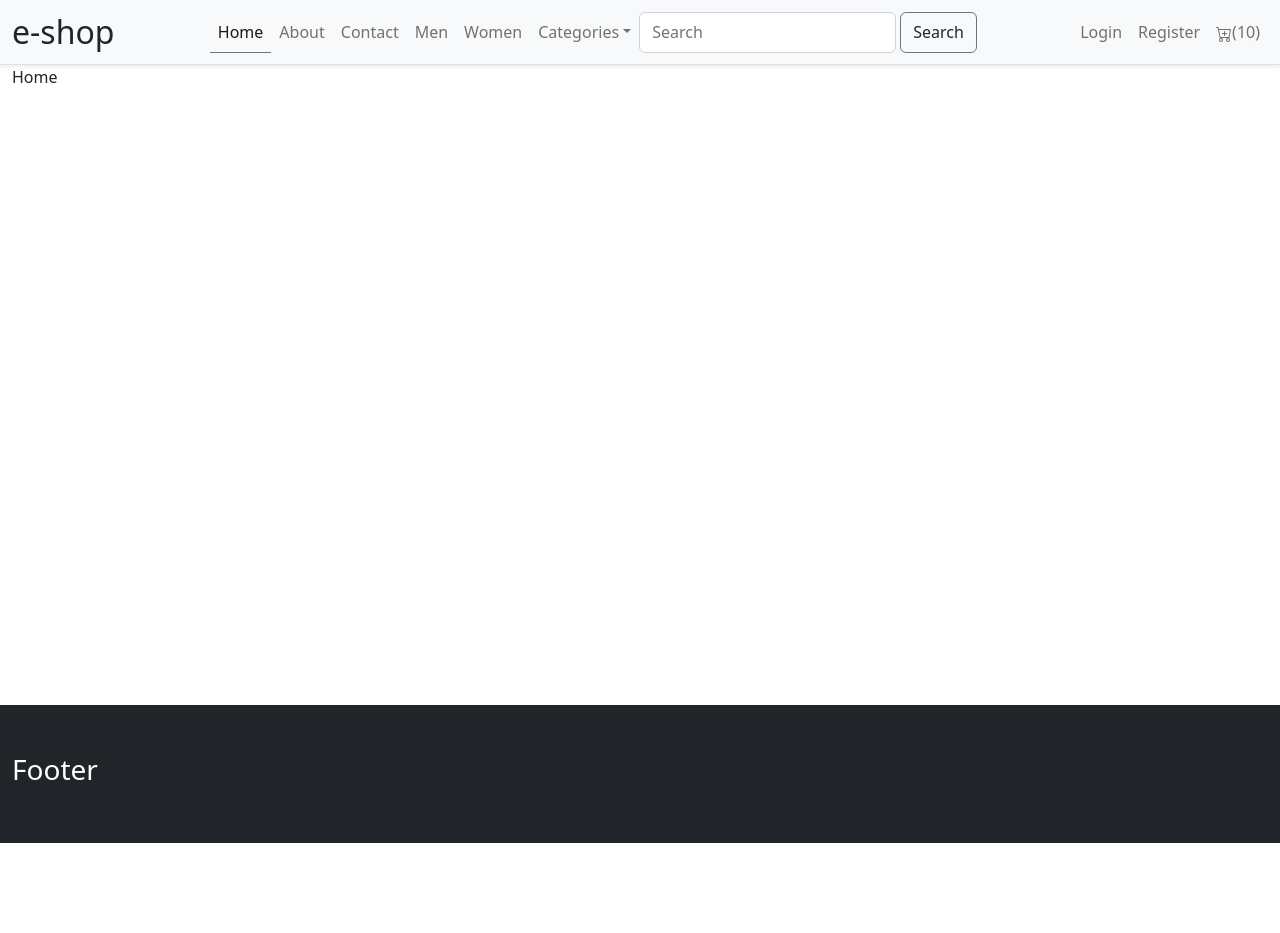
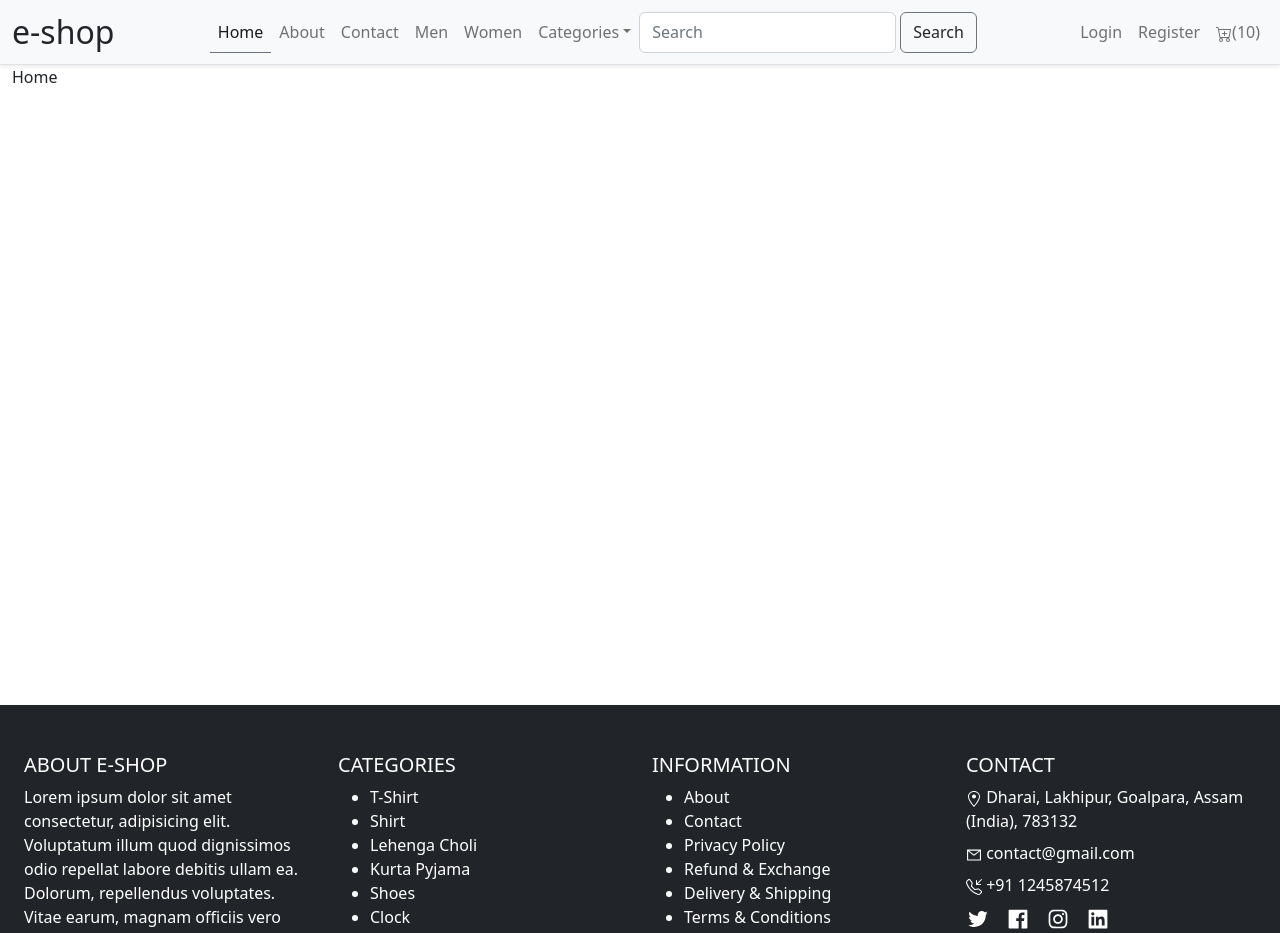
Before and after one commit to rezzakali/e-commerce, a React (Vite) app in the folder client/: page / in a window 1280 px wide. Shown: the top 933 px of the page. Before the commit the page ends 843 px from the top, so only its background shows below. Built offline with nearby package versions, Linux system fonts and the light colour scheme.

Commit message:
footer code push

```diff
--- /dev/null
+++ b/client/src/components/CategoriesLists.jsx
@@ -0,0 +1,19 @@
+import React from 'react';
+import { Nav } from 'react-bootstrap';
+import { LinkContainer } from 'react-router-bootstrap';
+
+function CategoriesLists({ items }) {
+  return (
+    <ul>
+      {items.map((item) => (
+        <li key={item.id}>
+          <LinkContainer to={item.link}>
+            <Nav.Link to={item.link}>{item.title}</Nav.Link>
+          </LinkContainer>
+        </li>
+      ))}
+    </ul>
+  );
+}
+
+export default CategoriesLists;
--- a/client/src/components/Footer.jsx
+++ b/client/src/components/Footer.jsx
@@ -1,9 +1,129 @@
 import React from 'react';
+import { Col, Container, Row } from 'react-bootstrap';
+import { AiOutlineMail } from 'react-icons/ai';
+import { BsTelephoneInbound } from 'react-icons/bs';
+import { GoLocation } from 'react-icons/go';
+import { NavLink } from 'react-router-dom';
+import InformationsLists from './InformationsLists';
+import SocialMedia from './SocialMedia';
+import CategoriesLists from './categoriesLists';
 
 function Footer() {
+  const categoriesItems = [
+    {
+      id: 1,
+      link: '/',
+      title: 'T-Shirt',
+    },
+    {
+      id: 2,
+      link: '/',
+      title: 'Shirt',
+    },
+    {
+      id: 3,
+      link: '/',
+      title: 'Lehenga Choli',
+    },
+    {
+      id: 4,
+      link: '/',
+      title: 'Kurta Pyjama',
+    },
+    {
+      id: 5,
+      link: '/',
+      title: 'Shoes',
+    },
+    {
+      id: 6,
+      link: '/',
+      title: 'Clock',
+    },
+  ];
+  const informationItems = [
+    {
+      id: 1,
+      link: '/',
+      title: 'About',
+    },
+    {
+      id: 2,
+      link: '/',
+      title: 'Contact',
+    },
+    {
+      id: 3,
+      link: '/',
+      title: 'Privacy Policy',
+    },
+    {
+      id: 4,
+      link: '/',
+      title: 'Refund & Exchange',
+    },
+    {
+      id: 5,
+      link: '/',
+      title: 'Delivery & Shipping',
+    },
+    {
+      id: 6,
+      link: '/',
+      title: 'Terms & Conditions',
+    },
+  ];
+
   return (
     <footer className="container-fluid bg-dark text-white py-5">
-      <h3>Footer</h3>
+      <Container fluid>
+        <Row>
+          <Col sm={12} md={6} lg={3}>
+            <h5 className="text-uppercase">About e-shop</h5>
+            <p className="text-justify">
+              Lorem ipsum dolor sit amet consectetur, adipisicing elit.
+              Voluptatum illum quod dignissimos odio repellat labore debitis
+              ullam ea. Dolorum, repellendus voluptates. Vitae earum, magnam
+              officiis vero excepturi architecto unde illo.
+            </p>
+          </Col>
+          <Col sm={12} md={6} lg={3}>
+            <h5 className="text-uppercase">categories</h5>
+            <CategoriesLists items={categoriesItems} />
+          </Col>
+          <Col sm={12} md={6} lg={3}>
+            <h5 className="text-uppercase">information</h5>
+            <InformationsLists items={informationItems} />
+          </Col>
+          <Col sm={12} md={6} lg={3}>
+            <h5 className="text-uppercase">contact</h5>
+            <ul className="list-unstyled">
+              <li className="my-2">
+                <GoLocation /> Dharai, Lakhipur, Goalpara, Assam (India), 783132
+              </li>
+              <NavLink
+                to="mailto:contact@gmail.com"
+                className="text-decoration-none text-white"
+              >
+                <li className="my-2">
+                  <AiOutlineMail /> contact@gmail.com
+                </li>
+              </NavLink>
+              <NavLink
+                to="tel:1245874512"
+                className="text-decoration-none text-white"
+              >
+                <li className="my-2">
+                  <BsTelephoneInbound /> +91 1245874512
+                </li>
+              </NavLink>
+              <li>
+                <SocialMedia />
+              </li>
+            </ul>
+          </Col>
+        </Row>
+      </Container>
     </footer>
   );
 }
--- /dev/null
+++ b/client/src/components/InformationsLists.jsx
@@ -0,0 +1,19 @@
+import React from 'react';
+import { Nav } from 'react-bootstrap';
+import { LinkContainer } from 'react-router-bootstrap';
+
+function CategoriesLists({ items }) {
+  return (
+    <ul>
+      {items.map((item) => (
+        <li key={item.id}>
+          <LinkContainer to={item.link}>
+            <Nav.Link to={item.link}>{item.title}</Nav.Link>
+          </LinkContainer>
+        </li>
+      ))}
+    </ul>
+  );
+}
+
+export default CategoriesLists;
--- /dev/null
+++ b/client/src/components/SocialMedia.jsx
@@ -0,0 +1,37 @@
+import React from 'react';
+import {
+  AiFillFacebook,
+  AiFillLinkedin,
+  AiOutlineInstagram,
+  AiOutlineTwitter,
+} from 'react-icons/ai';
+import { NavLink } from 'react-router-dom';
+
+function SocialMedia() {
+  return (
+    <div className="d-flex gap-3 ">
+      <NavLink to="#">
+        <span>
+          <AiOutlineTwitter className="text-white" size={24} />
+        </span>
+      </NavLink>
+      <NavLink to="https://www.facebook.com/rezzakali22" target="_blank">
+        <span>
+          <AiFillFacebook className="text-white" size={24} />
+        </span>
+      </NavLink>
+      <NavLink to="#">
+        <span>
+          <AiOutlineInstagram className="text-white" size={24} />
+        </span>
+      </NavLink>
+      <NavLink to="#">
+        <span>
+          <AiFillLinkedin className="text-white" size={24} />
+        </span>
+      </NavLink>
+    </div>
+  );
+}
+
+export default SocialMedia;
```
